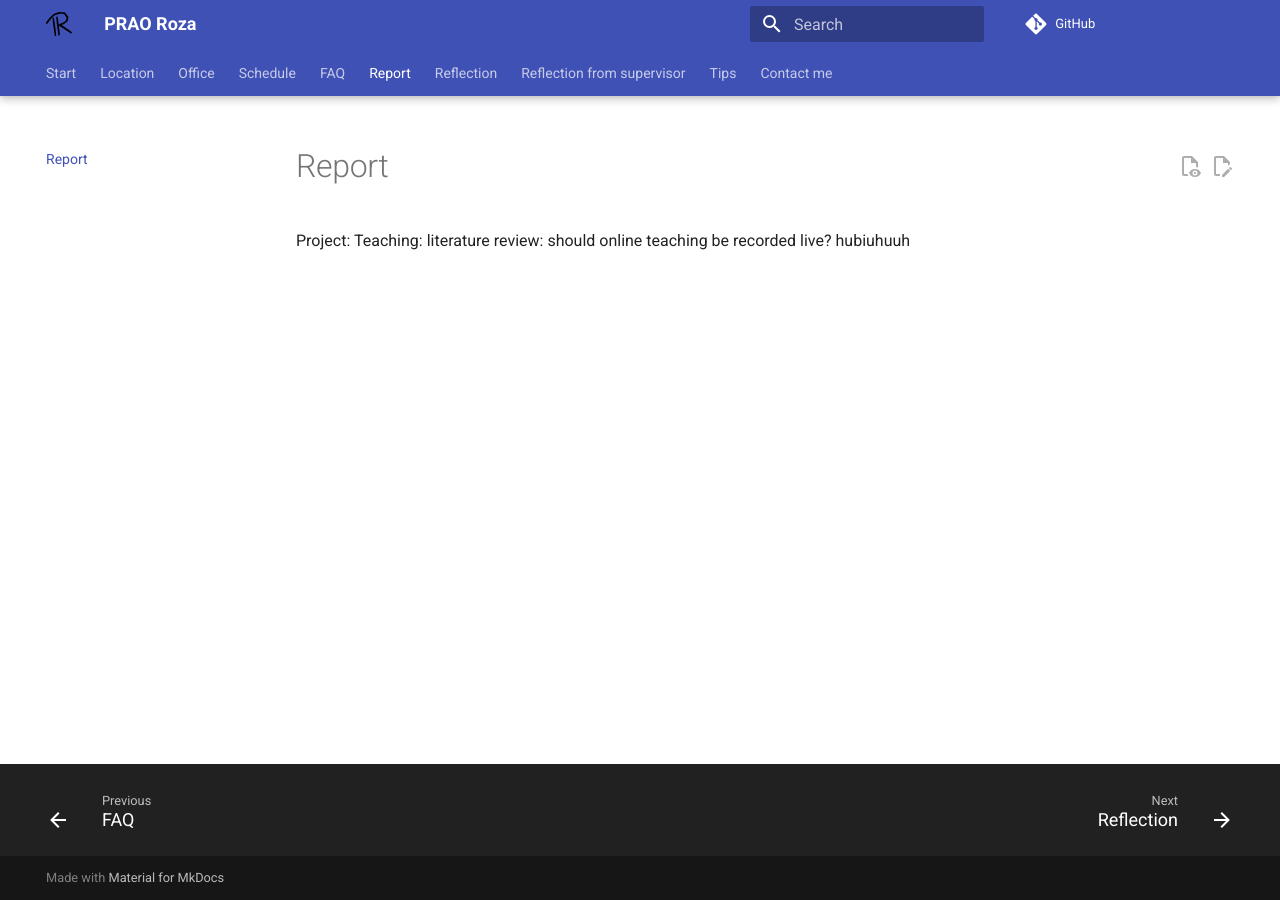
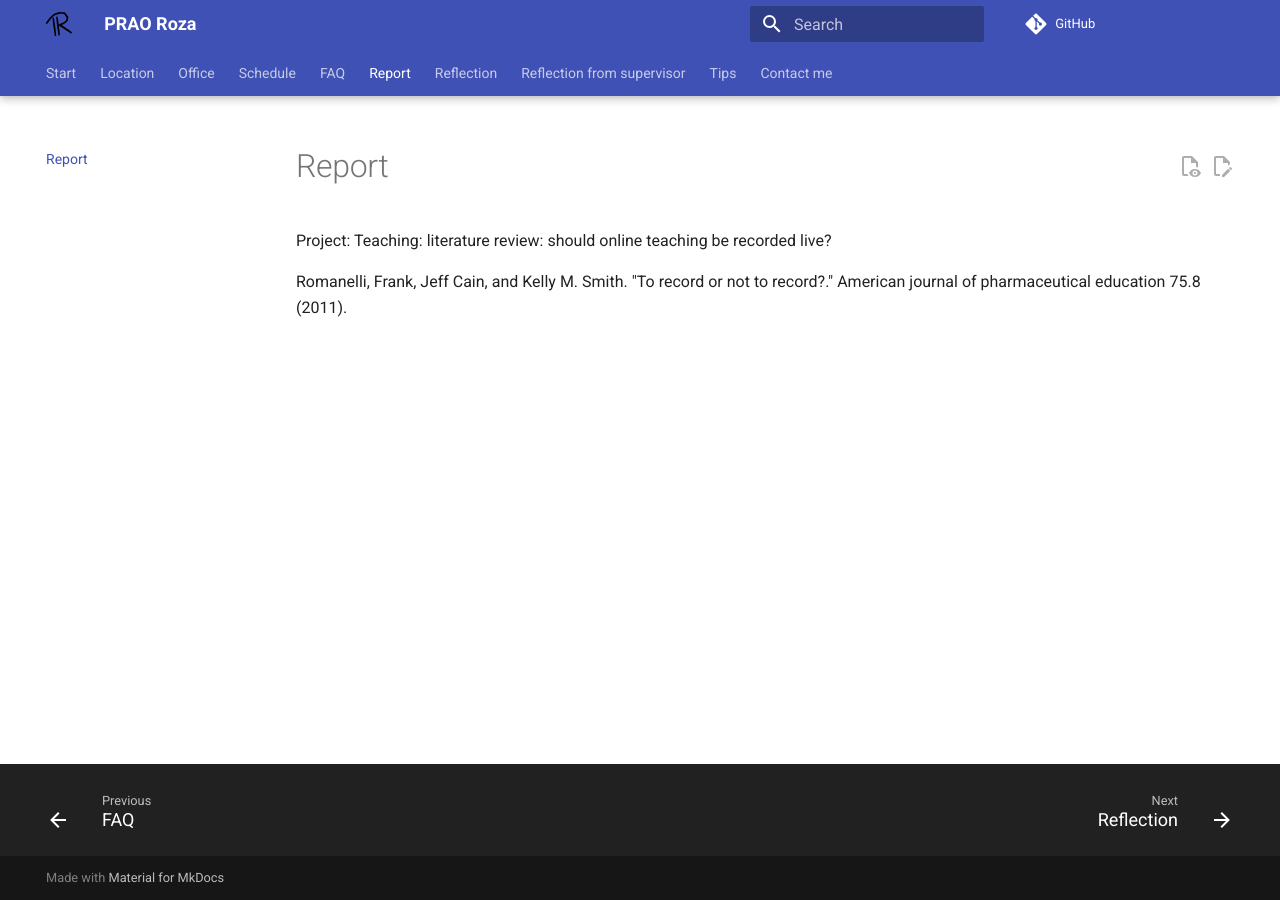
Before and after one commit to richelbilderbeek/prao_roza_20251126, an MkDocs documentation site: the page built from docs/report.md, in a window 1280 px wide. Built offline with MkDocs 1.6.1 and Material for MkDocs 9.7.7, drawn with Linux system fonts in a browser that asks for light colours; comment, search, counter and statistics services are not loaded.

Commit message:
Update report.md

```diff
--- a/docs/report.md
+++ b/docs/report.md
@@ -1,4 +1,7 @@
 # Report
 
 Project: Teaching: literature review: should online teaching be recorded live?
-hubiuhuuh
+
+
+
+Romanelli, Frank, Jeff Cain, and Kelly M. Smith. "To record or not to record?." American journal of pharmaceutical education 75.8 (2011).
```
